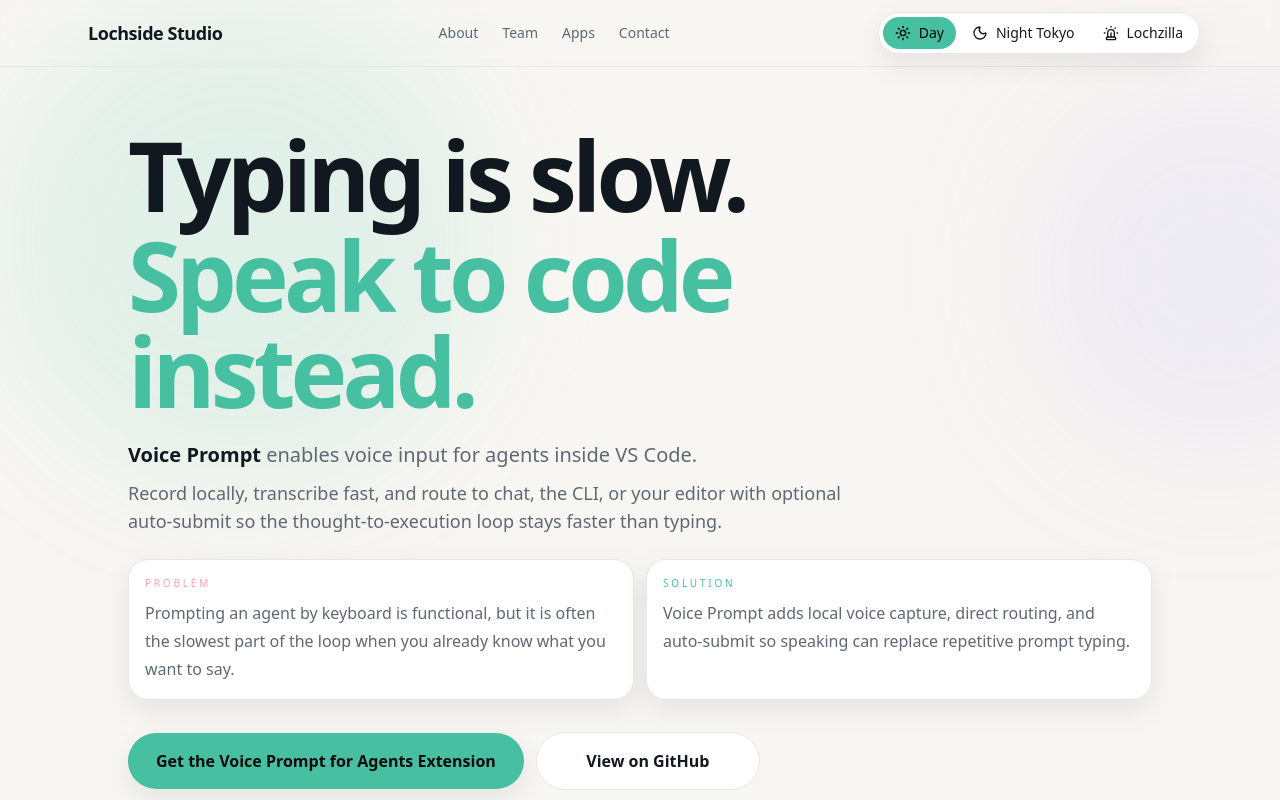
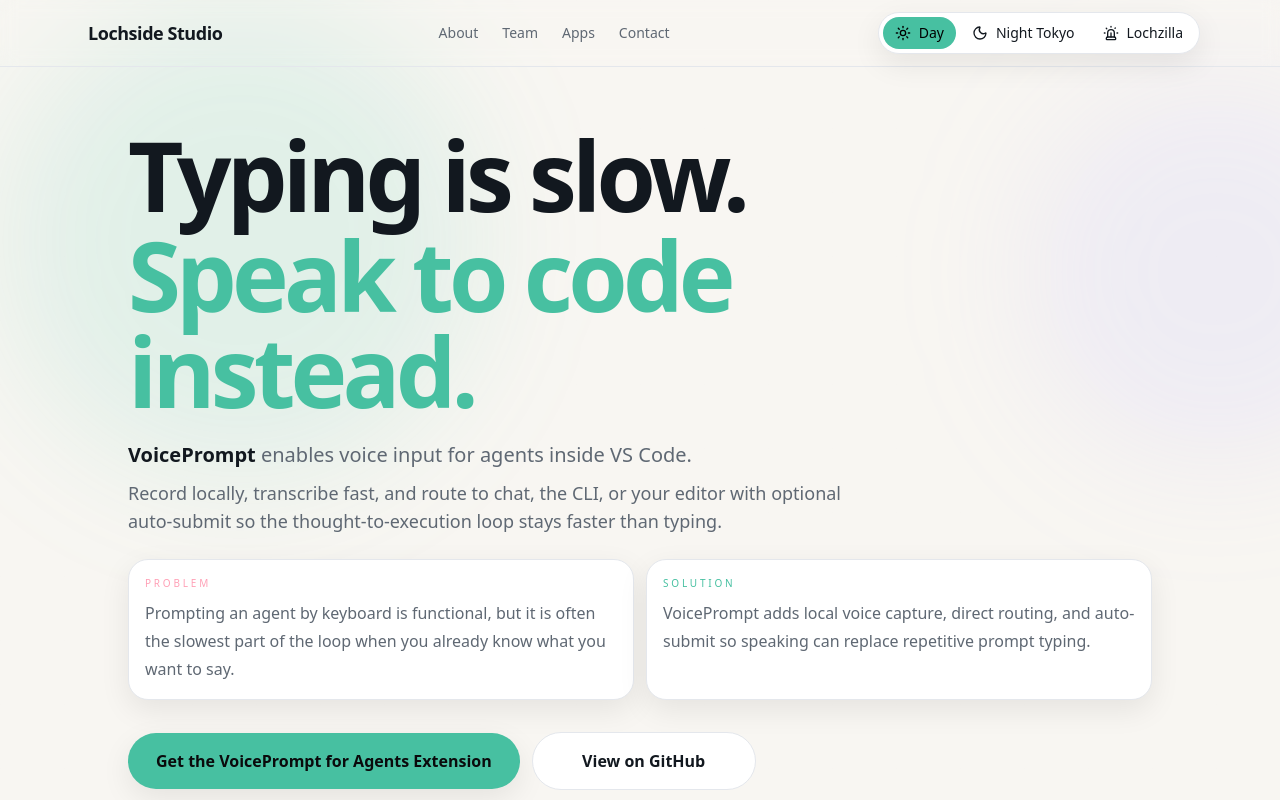
Before and after one commit to tmacdonald7/ls-next, a Next.js app: page /voiceprompt in a window 1280 px wide. Shown: the top 800 px of the page. Built offline with nearby package versions, Linux system fonts and the light colour scheme.

Commit message:
Normalize VoicePrompt branding

```diff
--- a/app/voiceprompt/page.tsx
+++ b/app/voiceprompt/page.tsx
@@ -4,7 +4,7 @@
 import { Header } from "@/components/Header";
 
 const quickStart = [
-  "Install Voice Prompt for Agents",
+  "Install VoicePrompt for Agents",
   "Connect to Codex (CLI or VS Code extension)",
   "Hold key to speak",
   "Optional: enable auto-submit",
@@ -49,9 +49,9 @@
 const repoUrl = "https://github.com/tmacdonald7/voiceprompt-for-agents";
 
 export const metadata: Metadata = {
-  title: "Voice Prompt | Lochside Studio",
+  title: "VoicePrompt | Lochside Studio",
   description:
-    "Typing is slow. Voice Prompt brings local voice capture and fast routing into agent workflows inside VS Code.",
+    "Typing is slow. VoicePrompt brings local voice capture and fast routing into agent workflows inside VS Code.",
 };
 
 export default function VoicePromptPage() {
@@ -89,7 +89,7 @@
               <div className="text-muted mt-5 max-w-[46rem]">
                 <p className="text-lg leading-8 sm:text-xl">
                   <strong className="font-semibold text-[rgb(var(--text))]">
-                    Voice Prompt
+                    VoicePrompt
                   </strong>{" "}
                   enables voice input for agents inside VS Code.
                 </p>
@@ -117,7 +117,7 @@
                     Solution
                   </p>
                   <p className="mt-2 text-base leading-7 text-muted">
-                    Voice Prompt adds local voice capture, direct routing, and
+                    VoicePrompt adds local voice capture, direct routing, and
                     auto-submit so speaking can replace repetitive prompt typing.
                   </p>
                 </div>
@@ -130,7 +130,7 @@
                   rel="noreferrer"
                   className="ring-soft inline-flex min-w-56 items-center justify-center rounded-full bg-[rgb(var(--accent))] px-7 py-4 text-base font-semibold text-[rgb(var(--accent-fg))] shadow-soft transition hover:translate-y-[-1px] hover:opacity-95"
                 >
-                  Get the Voice Prompt for Agents Extension
+                  Get the VoicePrompt for Agents Extension
                 </a>
                 <a
                   href={repoUrl}
@@ -319,7 +319,7 @@
                 rel="noreferrer"
                 className="ring-soft inline-flex min-w-48 items-center justify-center rounded-full bg-[rgb(var(--accent))] px-6 py-3 text-sm font-semibold text-[rgb(var(--accent-fg))] transition hover:opacity-95"
               >
-                Get the Voice Prompt for Agents Extension
+                Get the VoicePrompt for Agents Extension
               </a>
               <a
                 href={repoUrl}
--- a/lib/data.ts
+++ b/lib/data.ts
@@ -56,7 +56,7 @@
 
 export const apps: AppItem[] = [
   {
-    name: "Voice Prompt",
+    name: "VoicePrompt",
     description:
       "Voice input for agents in VS Code so you can speak prompts, skip the typing bottleneck, and keep moving.",
     href: "/voiceprompt",
```
